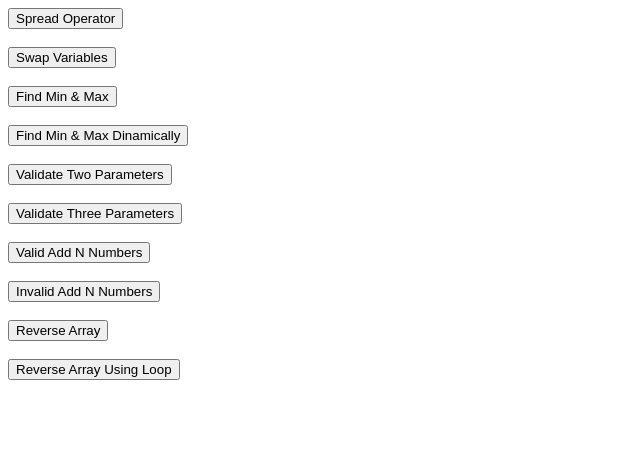
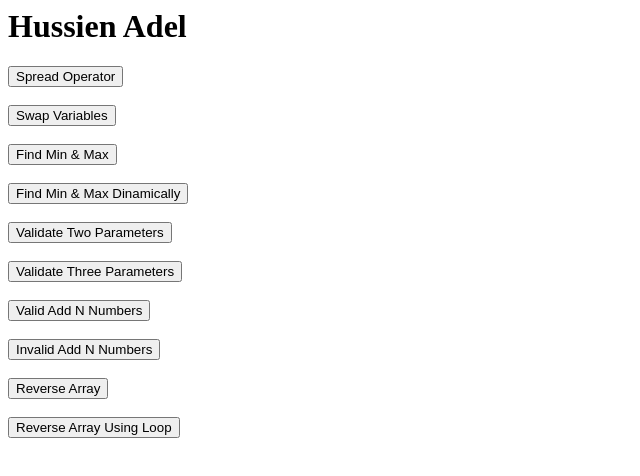
Before and after one commit to mahmoudali-ops/none, a plain HTML site: page index.html in a window 1280 px wide. Shown: the whole page, without its empty margins (0-640 px from the left). Drawn offline with Linux system fonts and the light colour scheme.

Commit message:
adding header <h1> in html page called "Hussein Adel"

```diff
--- a/index.html
+++ b/index.html
@@ -7,6 +7,7 @@
 </head>
 <body>
 
+    <h1>Hussien Adel</h1>
     <button onclick="spreadOperatorExample()">Spread Operator</button><br><br>
     <div id="mydiv1"></div>
 
```
